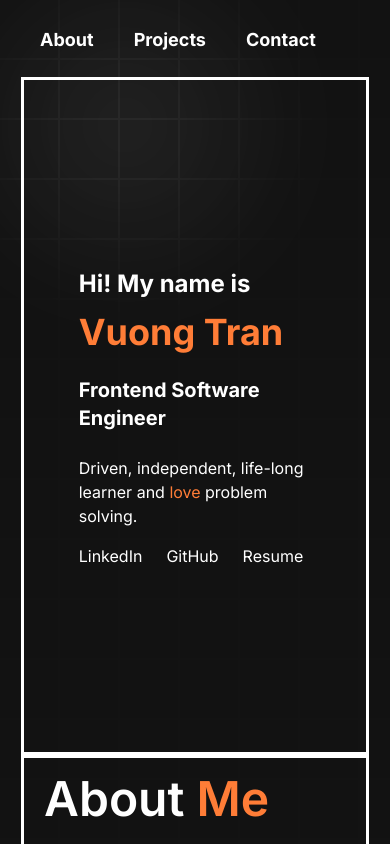
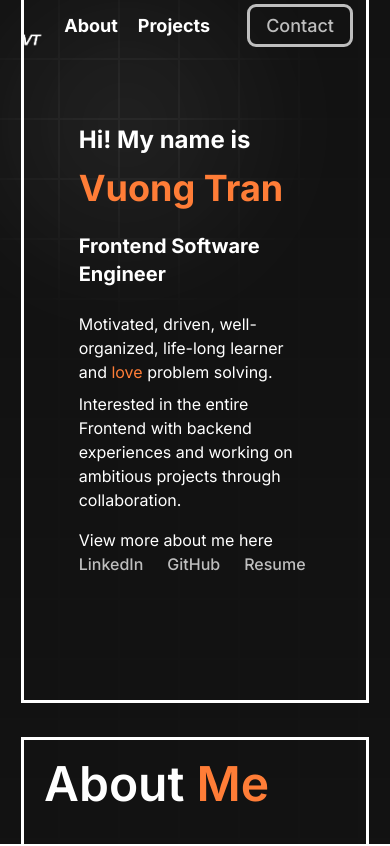
Before and after one commit to Vtrandev/eportfolio-next, a Next.js app: page / in a window 390 px wide. Shown: the top 846 px of the page. Built offline with nearby package versions, Linux system fonts and the light colour scheme.

Commit message:
UI edits, content added, email feature implemented

```diff
--- a/app/globals.css
+++ b/app/globals.css
@@ -6,6 +6,10 @@
   padding: 0;
   margin: 0;
   box-sizing: border-box;
+}
+
+html {
+  scroll-behavior: smooth;
 }
 
 .background {
@@ -58,3 +62,38 @@
 .orange {
   @apply text-[#ff7d37]
 }
+
+.link {
+  font-weight: 500;
+  color: rgb(190, 190, 190)
+}
+
+.link:hover {
+  color: #ff7d37;
+}
+
+.link__hover-effect {
+  position: relative;
+}
+
+.link__hover-effect::after {
+  content: "";
+  position: absolute;
+  bottom: -3px;
+  height: 3px;
+  width: 0;
+  right: 0;
+  transition: all 300ms ease;
+}
+
+.link__hover-effect--white::after {
+  background-color: white;
+}
+.link__hover-effect--black::after {
+  background-color: black;
+}
+
+.link__hover-effect:hover::after {
+  width: 100%;
+  left: 0;
+}
--- a/components/About.tsx
+++ b/components/About.tsx
@@ -4,7 +4,7 @@ function About() {
   return (
     <div
       id="about"
-      className="text-white outline flex flex-col items-center md:flex-row h-[80vh]"
+      className="text-white outline flex flex-col items-center md:flex-row h-[600px] mt-10"
     >
       <div className="w-full md:w-[50%] p-5 flex flex-col justify-center">
         <h2 className="text-5xl mb-10 font-semibold">
--- a/components/Contact.tsx
+++ b/components/Contact.tsx
@@ -1,22 +1,82 @@
-import React from "react";
+"use client";
+import React, { useRef, useState } from "react";
+import emailjs from "@emailjs/browser";
 
 function Form() {
+  const form = useRef<any>();
+  const [formSubmit, setFormSubmit] = useState<boolean>(false);
+
+  function sendEmail(event: any) {
+    event.preventDefault();
+
+    emailjs
+      .sendForm(
+        "service_ql4kfzi",
+        "template_cuc1fdf",
+        form.current,
+        "8nIg2t_rNO5VjyR2v"
+      )
+      .then((response: any) => {
+        console.log("SUCCESS!", response.status, response.text);
+        setFormSubmit(true);
+      })
+      .catch((error: any) => {
+        console.log("FAILED...", error);
+
+        alert(
+          "The email service is temporarily unavailable. Please contact me directly at qvtran.00@gmail.com"
+        );
+      });
+  }
+
   return (
-    <form className="flex flex-col w-[60%]">
-      <label htmlFor="name">Name</label>
-      <input type="text" id="name" className="bg-[#131313] border" />{" "}
-      <label htmlFor="email">Email</label>
-      <input type="email" id="email" className="bg-[#131313] border" />{" "}
-      <label htmlFor="message">Message</label>
-      <textarea id="message" className="bg-[#131313] border" />{" "}
-      <button className="text-left">Submit</button>
-    </form>
+    <>
+      {formSubmit ? (
+        <p className="text-center font-semibold border my-2 py-2 px-10 rounded-lg">
+          Your message has been sent!
+        </p>
+      ) : (
+        <form className="flex flex-col w-[60%]" ref={form} onSubmit={sendEmail}>
+          <label htmlFor="name">Name</label>
+          <input
+            type="text"
+            id="name"
+            name="user_name"
+            className="bg-[#131313] border"
+          />{" "}
+          <label htmlFor="email">Email</label>
+          <input
+            type="email"
+            id="email"
+            name="user_email"
+            className="bg-[#131313] border"
+          />{" "}
+          <label htmlFor="message">Message</label>
+          <textarea
+            id="message"
+            name="message"
+            className="bg-[#131313] border"
+          />{" "}
+          <div>
+            <button
+              type="submit"
+              className="text-left font-semibold border my-2 py-2 px-4 rounded-lg link"
+            >
+              Submit
+            </button>
+          </div>
+        </form>
+      )}
+    </>
   );
 }
 
 function Contact() {
   return (
-    <div id="contact" className="outline">
+    <div
+      id="contact"
+      className="outline h-[600px] flex flex-col items-center justify-center"
+    >
       <h2 className="text-3xl">Let's have a chat</h2>
       <p className="text-xl">I am currently open to new opportunities</p>
       <Form />
--- a/components/Footer.tsx
+++ b/components/Footer.tsx
@@ -18,21 +18,29 @@ function Footer() {
           className="invert pb-5"
         />
       </figure>
-      <div className="grid grid-cols-4 gap-10">
+      <div className="flex space-x-5">
         <Link href="https://github.com/Vtrandev" target="_blank">
-          <p className="text-center border">Github</p>
+          <p className="border link__hover-effect link__hover-effect--white">
+            Github
+          </p>
         </Link>
         <Link href="https://www.linkedin.com/in/vuong-tran-ca/" target="_blank">
-          <p className="text-center border">LinkedIn</p>
+          <p className="border link__hover-effect link__hover-effect--white">
+            LinkedIn
+          </p>
         </Link>
         <Link href="#contact">
-          <p className="text-center border">Contact</p>
+          <p className="border link__hover-effect link__hover-effect--white">
+            Contact
+          </p>
         </Link>
         <Link
           href="https://drive.google.com/file/d/173WDjRDoyn_ahqr383_wVCrgsi2Wxm3H/view"
           target="_blank"
         >
-          <p className="text-center border">Resume</p>
+          <p className="border link__hover-effect link__hover-effect--white">
+            Resume
+          </p>
         </Link>
       </div>
     </div>
--- a/components/Landing.tsx
+++ b/components/Landing.tsx
@@ -9,48 +9,61 @@ function Landing() {
   useEffect(() => {
     setTimeout(() => {
       setLoading(false);
-    }, 2000);
+    }, 500);
   }, []);
 
   return (
-    <div className="flex flex-col outline h-[80vh] justify-center px-[16%]">
+    <div className="h-[700px] flex flex-col outline justify-center px-[16%]">
       {loading ? (
         <>
           <div>
-            <Skeleton width={"70%"} height={96} rounded="10px" />
+            <Skeleton width={"60%"} height={96} rounded="10px" />
           </div>
 
           <div>
-            <Skeleton width={"70%"} height={32} rounded="8px" />
+            <Skeleton width={"50%"} height={32} rounded="8px" />
           </div>
           <div>
-            <Skeleton width={"70%"} height={80} rounded="8px" />
+            <Skeleton width={"80%"} height={80} rounded="8px" />
+          </div>
+          <div>
+            <Skeleton width={"40%"} height={50} rounded="8px" />
           </div>
         </>
       ) : (
         <>
-          <h1 className="text-2xl md:text-4xl font-bold mb-3">Hi! My name is</h1>
-          <h1 className="text-4xl md:text-8xl orange font-bold mb-6">Vuong Tran</h1>
+          <h1 className="text-2xl md:text-3xl font-bold mb-3">
+            Hi! My name is
+          </h1>
+          <h1 className="text-4xl md:text-6xl orange font-bold mb-6">
+            Vuong Tran
+          </h1>
           <h2 className="text-xl md:text-2xl font-bold mb-6 text-white">
             Frontend Software Engineer
           </h2>
           <div>
+            <p className="text-md md:text-lg text-white mb-2">
+              Motivated, driven, well-organized, life-long learner and{" "}
+              <span className="orange">love</span> problem solving.
+            </p>
             <p className="text-md md:text-lg text-white mb-4">
-              Driven, independent, life-long learner and <span className="orange">love</span> problem solving.
+              Interested in the entire Frontend with backend experiences and
+              working on ambitious projects through collaboration.
             </p>
           </div>
-          <div className="flex space-x-6 text-white">
+          <p className="text-md text-white">View more about me here</p>
+          <div className="flex space-x-6">
             <a href="https://www.linkedin.com/in/vuong-tran-ca" target="_blank">
-              LinkedIn
+              <span className="link">LinkedIn</span>
             </a>
             <a href="https://github.com/Vtrandev" target="_blank">
-              GitHub
+              <span className="link">GitHub</span>
             </a>
             <a
               href="https://drive.google.com/file/d/173WDjRDoyn_ahqr383_wVCrgsi2Wxm3H/view"
               target="_blank"
             >
-              Resume
+              <span className="link">Resume</span>
             </a>
           </div>
         </>
--- a/components/Navbar.tsx
+++ b/components/Navbar.tsx
@@ -5,7 +5,7 @@ import LogoImg from "../public/Logo.png";
 
 function Navbar() {
   return (
-    <div className="flex items-center justify-between h-[80px] mx-[20px] text-white">
+    <div className="fixed left-0 right-0 flex items-center justify-between h-[80px] mx-[20px] text-white">
       <figure>
         <Image src={LogoImg} width={60} height={30} alt="logo"
         className="invert" />
@@ -15,27 +15,22 @@ function Navbar() {
         <li className="nav__link">
           <a
             href="#"
-            className="mx-5 font-bold text-lg hover:underline hover:underline-offset-4"
+            className="mx-5 font-bold text-lg link__hover-effect link__hover-effect--white"
           >
             About
           </a>
         </li>
 
-        <li className="mx-5 font-bold text-lg hover:underline hover:underline-offset-4">
-          <Link href="/projects">Projects</Link>
+        <li className="mx-5 font-bold text-lg link__hover-effect link__hover-effect--white">
+          <a href="#projects">Projects</a>
         </li>
 
         <li className="nav__link">
           <a
-            href="#"
-            className="mx-5 font-bold text-lg hover:underline hover:underline-offset-4"
+            href="#contact"
+            className="mx-5 font-bold text-lg outline py-2 px-4 rounded-md link"
           >
             Contact
-          </a>
-        </li>
-        <li className="nav__link click">
-          <a href="#" className="mx-5">
-            <i className="fas fa-adjust"></i>
           </a>
         </li>
       </ul>
--- a/components/Projects.tsx
+++ b/components/Projects.tsx
@@ -22,15 +22,29 @@ function Projects() {
     siteurl,
   }: ProjectStack) {
     return (
-      <div className="border-2 border-white border-solid h-[400px] relative flex justify-center items-center overflow-hidden">
-        <img className="w-[100%] opacity-50" src={src} alt={project} />
+      <div className="border-2 border-white border-solid h-[400px] relative flex justify-center items-center overflow-hidden rounded-lg group">
+        <img
+          className="h-[100%] object-cover group-hover:opacity-20 group-hover:blur-sm"
+          src={src}
+          alt={project}
+        />
+
         {/* Hover overlay */}
-        <div className="absolute flex flex-col m-4">
+        <div className="absolute z-10 opacity-0 w-full h-full group-hover:bg-black group-hover:opacity-40"></div>
+        <div className="absolute z-20 flex-col m-4 flex opacity-0 transition-all duration-800 group-hover:opacity-100">
           <h3 className="text-lg font-bold mb-2">{project}</h3>
           <p className="text-md font-semibold mb-2">{tech}</p>
           <p className="text-sm mb-4">{description}</p>
-          <Link href={codeurl}>View the code</Link>
-          <Link href={siteurl}>Visit site</Link>
+          <Link href={codeurl}>
+            <span className="link">
+              View the code
+            </span>
+          </Link>
+          <Link href={siteurl}>
+            <span className="link">
+              Visit site
+            </span>
+          </Link>
         </div>
       </div>
     );
@@ -49,7 +63,9 @@ function Projects() {
 
   return (
     <div id="projects" className="outline">
-      <h2 className="text-5xl mt-10">My Projects</h2>
+      <h2 className="text-5xl font-semibold mt-10 mb-10">
+        My <span className="orange">Projects</span>
+      </h2>
       <div className="grid grid-cols-1 gap-4 md:grid-cols-2">
         {projectFiles.map((project: any) => (
           <ProjectTiles
--- a/components/Techstack.tsx
+++ b/components/Techstack.tsx
@@ -46,12 +46,12 @@ function Techstack() {
   return (
     <div
       id="techstack"
-      className="md:h-[700px] flex flex-col justify-center outline"
+      className="md:h-[700px] flex flex-col justify-center  mt-10 outline"
     >
       <h2 className="text-5xl mb-10 font-semibold">
         My Tech <span className="orange">Stack</span>
       </h2>
-      <p className="w-[100%] md:w-[70%] font-semibold mb-5">
+      <p className="w-[100%] md:w-[70%] font-medium mb-5">
         My main area of expertise is front end development (client side of the web) but also have backend experience.
         <br />
         <br />
--- a/package.json
+++ b/package.json
@@ -9,6 +9,7 @@
     "lint": "next lint"
   },
   "dependencies": {
+    "@emailjs/browser": "^3.11.0",
     "@heroicons/react": "^2.0.18",
     "@types/node": "20.2.5",
     "@types/react": "18.2.7",
--- a/pages/api/myproject.tsx
+++ b/pages/api/myproject.tsx
@@ -10,7 +10,7 @@ export default async function handler(req: NextApiRequest, res: NextApiResponse)
             codeurl: "https://github.com/Vtrandev/primesolutions",
             siteurl: "https://primesolutions.vercel.app/",
             tech: "Next.js, TailwindCSS",
-            description: "• Experience a real-world financing and loan landing page designed for lead generation using React Hook Form. • Enhanced performance with SEO optimization and responsiveness with a Mobile-first approach. • Continuous integration, continuous delivery, and continuous deployment techniques. • Developed with Next.js and Tailwind CSS, utilizing backend API fetches and integration with Google Sheets",
+            description: "Experience a real-world financing and loan landing page designed for lead generation using React Hook Form. Enhanced performance with SEO optimization and responsiveness with a Mobile-first approach. Continuous integration, continuous delivery, and continuous deployment techniques. Developed with Next.js and Tailwind CSS, utilizing backend API fetches and integration with Google Sheets",
         },
         {
             id: 1,
@@ -19,7 +19,7 @@ export default async function handler(req: NextApiRequest, res: NextApiResponse)
             codeurl: "https://github.com/Vtrandev/promptagram",
             siteurl: "https://promptagram-kappa.vercel.app/",
             tech: "Next.js, TailwindCSS, MongoDB",
-            description: "Full stack web application built with Next.js 13, TailwindCSS and using MongoDB as a backend database. • Sign-in authentication implemented with Google Sign-in and optional Guest login. • Able to create and post, edit, and share prompts, along with user profile pages and search functionality.",
+            description: "Full stack web application built with Next.js 13, TailwindCSS and using MongoDB as a backend database. Sign-in authentication implemented with Google Sign-in and optional Guest login. Able to create and post, edit, and share prompts, along with user profile pages and search functionality.",
         },
         {
             id: 2,
@@ -28,7 +28,7 @@ export default async function handler(req: NextApiRequest, res: NextApiResponse)
             codeurl: "https://github.com/Vtrandev/vuong-internship",
             siteurl: "https://vuong-internship.vercel.app/",
             tech: "React.js, HTML, CSS, JavaScript",
-            description: "Transformed a single page application into an interactive user interface using animations, transitions, and carousels. • Processed API requests with Axios, dynamic routing, fully responsive, and skeleton loading states. • Built with best practices in mind using React.js, JavaScript, CSS, and HTML.",
+            description: "Transformed a single page application into an interactive user interface using animations, transitions, and carousels. Processed API requests with Axios, dynamic routing, fully responsive, and skeleton loading states. Built with best practices in mind using React.js, JavaScript, CSS, and HTML.",
         },
         {
             id: 3,
```
Also changed, not shown: 1 other file (tests, documents, lock files or other folders).
